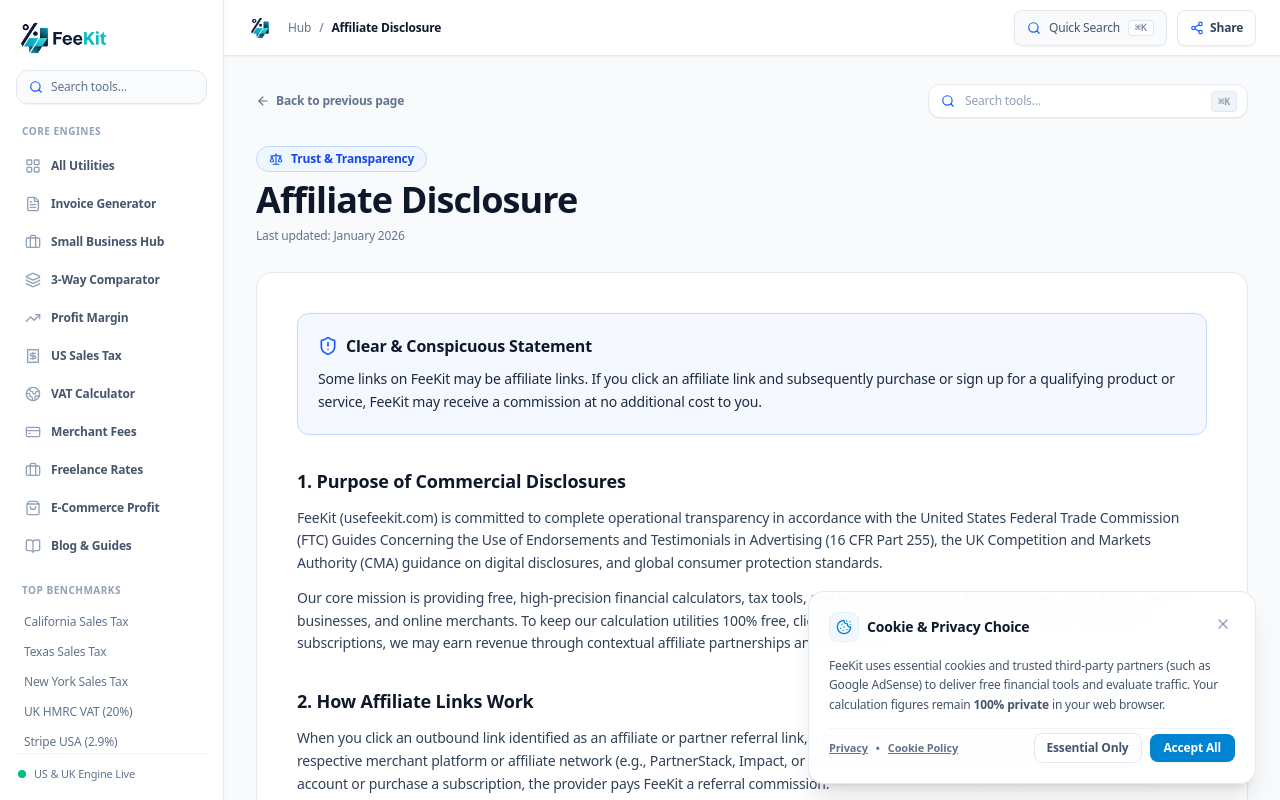
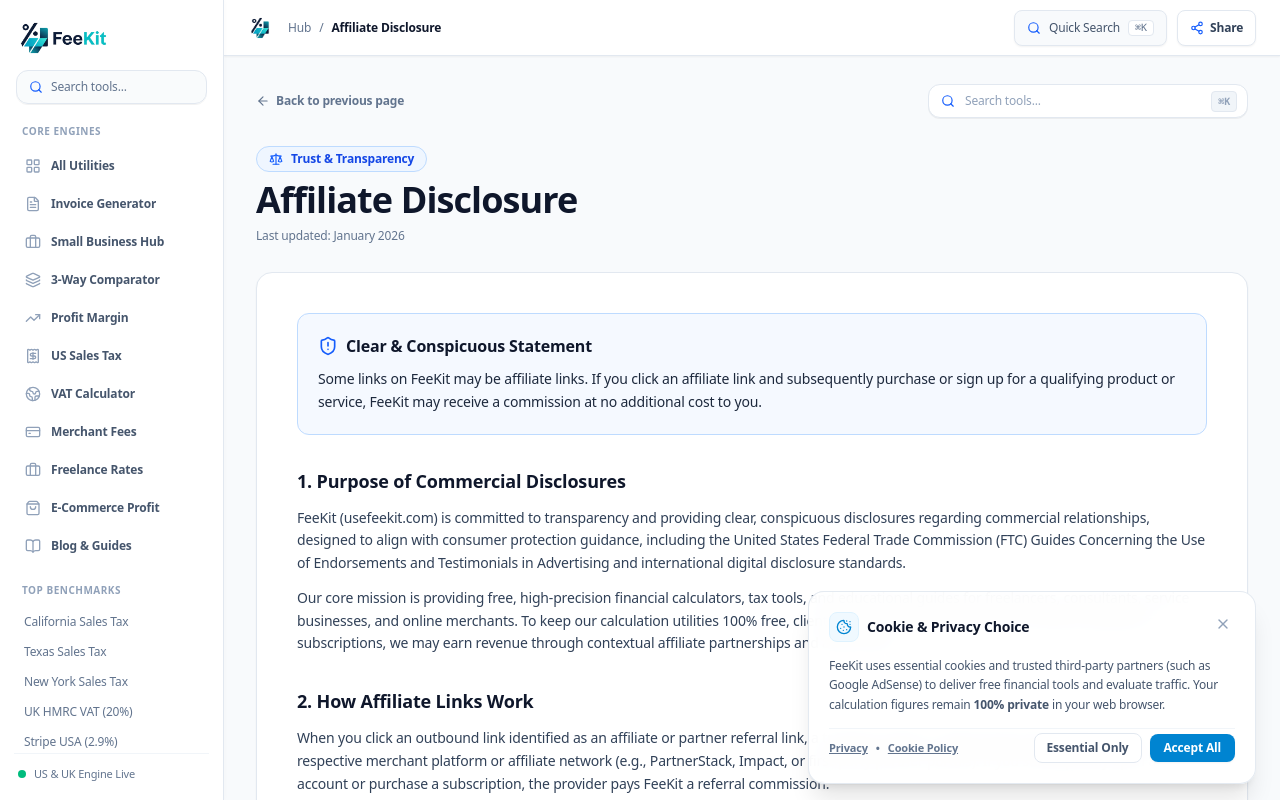
Before and after one commit to AaradhyaproK/feekit, a Next.js app: page /affiliate-disclosure in a window 1280 px wide. Shown: the top 800 px of the page. Built offline with nearby package versions, Linux system fonts and the light colour scheme.

Commit message:
docs: refine transparency and regulatory compliance wording in affiliate disclosure

```diff
--- a/src/app/affiliate-disclosure/page.tsx
+++ b/src/app/affiliate-disclosure/page.tsx
@@ -112,7 +112,7 @@ export default function AffiliateDisclosurePage() {
         <section className="space-y-3">
           <h2 className="text-lg font-bold text-slate-900">1. Purpose of Commercial Disclosures</h2>
           <p>
-            FeeKit (usefeekit.com) is committed to complete operational transparency in accordance with the United States Federal Trade Commission (FTC) Guides Concerning the Use of Endorsements and Testimonials in Advertising (16 CFR Part 255), the UK Competition and Markets Authority (CMA) guidance on digital disclosures, and global consumer protection standards.
+            FeeKit (usefeekit.com) is committed to transparency and providing clear, conspicuous disclosures regarding commercial relationships, designed to align with consumer protection guidance, including the United States Federal Trade Commission (FTC) Guides Concerning the Use of Endorsements and Testimonials in Advertising and international digital disclosure standards.
           </p>
           <p>
             Our core mission is providing free, high-precision financial calculators, tax tools, and educational guides for freelancers, consultants, service businesses, and online merchants. To keep our calculation utilities 100% free, client-side, and accessible without mandatory paywalls or subscriptions, we may earn revenue through contextual affiliate partnerships and advertising.
```
